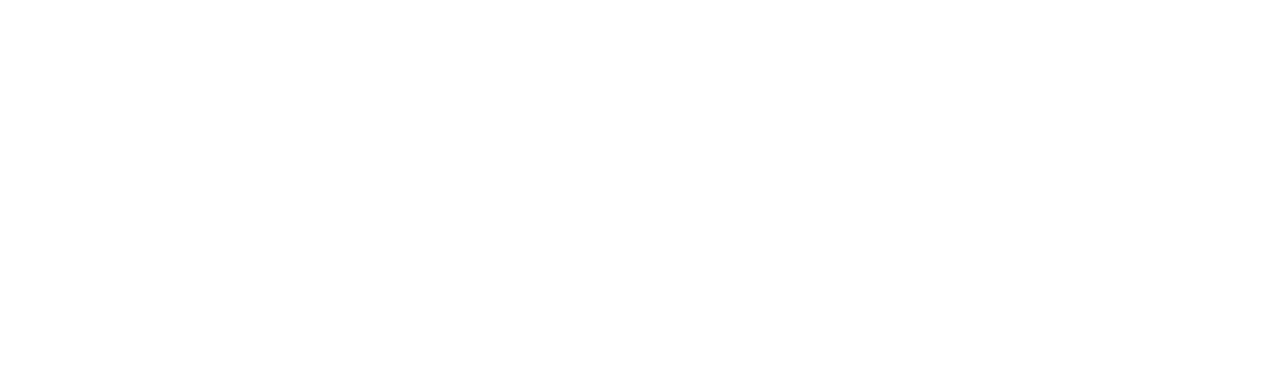
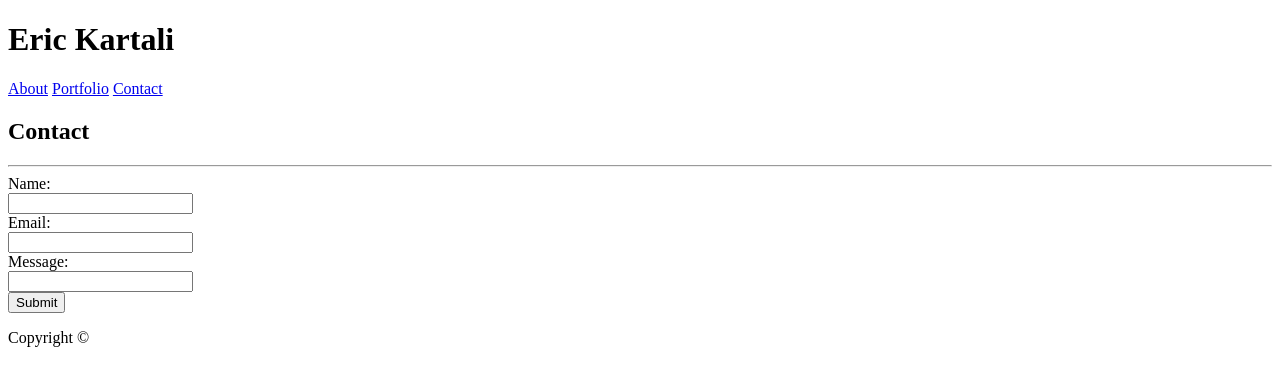
Before and after one commit to erkartali/Basic-Portfolio, a plain HTML site: page contact.html in a window 1280 px wide. Drawn offline with Linux system fonts and the light colour scheme.

Commit message:
wrote html for the contact page

```diff
--- a/contact.html
+++ b/contact.html
@@ -0,0 +1,42 @@
+<!DOCTYPE html>
+<html lang="en">
+<head>
+    <meta charset="UTF-8">
+    <meta name="viewport" content="width=device-width, initial-scale=1.0">
+    <meta http-equiv="X-UA-Compatible" content="ie=edge">
+    <title>Contact</title>
+</head>
+<body>
+
+    <div class="header">
+
+        <div class="nameBox">
+            <h1>Eric Kartali</h1>
+        </div>
+
+        <div class="linkBox">
+            <a href="#">About</a>
+            <a href="#">Portfolio</a>
+            <a href="#">Contact</a>
+        </div>
+    </div>
+
+    <div id="contact-container">
+        <h2>Contact</h2>
+        <hr>
+        <form action="">
+            <label for="fname">Name:</label><br>
+            <input type="text" id="name" name="name"><br>
+            <label for="email">Email:</label><br>
+            <input type="text" id="email" name="email"><br>
+            <label for="message">Message:</label><br>
+            <input type="text" id="message" name="message"><br>
+            <button>Submit</button>
+        </form>
+    </div>
+
+    <div class="footer">
+        <p>Copyright &copy;</p>
+    </div>
+</body>
+</html>
```
Also changed, not shown: index.html (+4 -4 lines).
